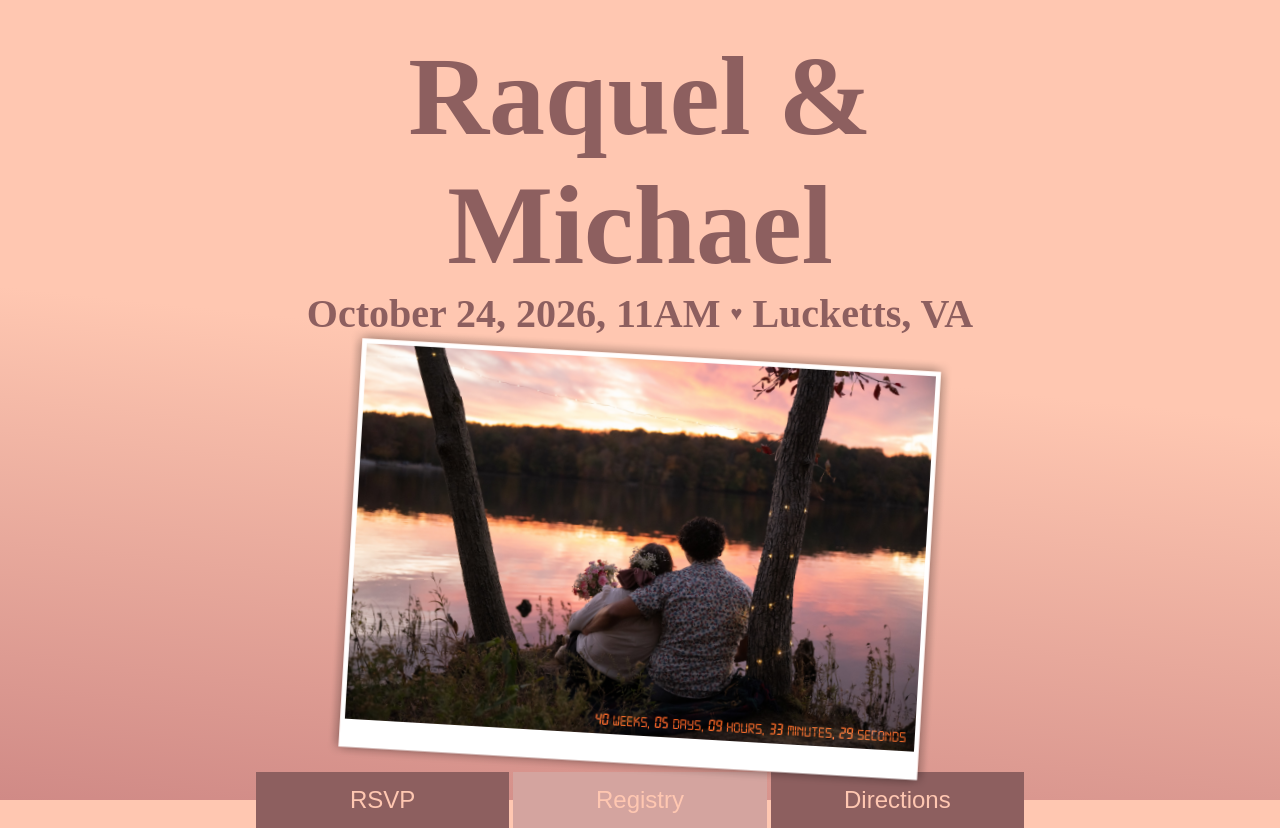
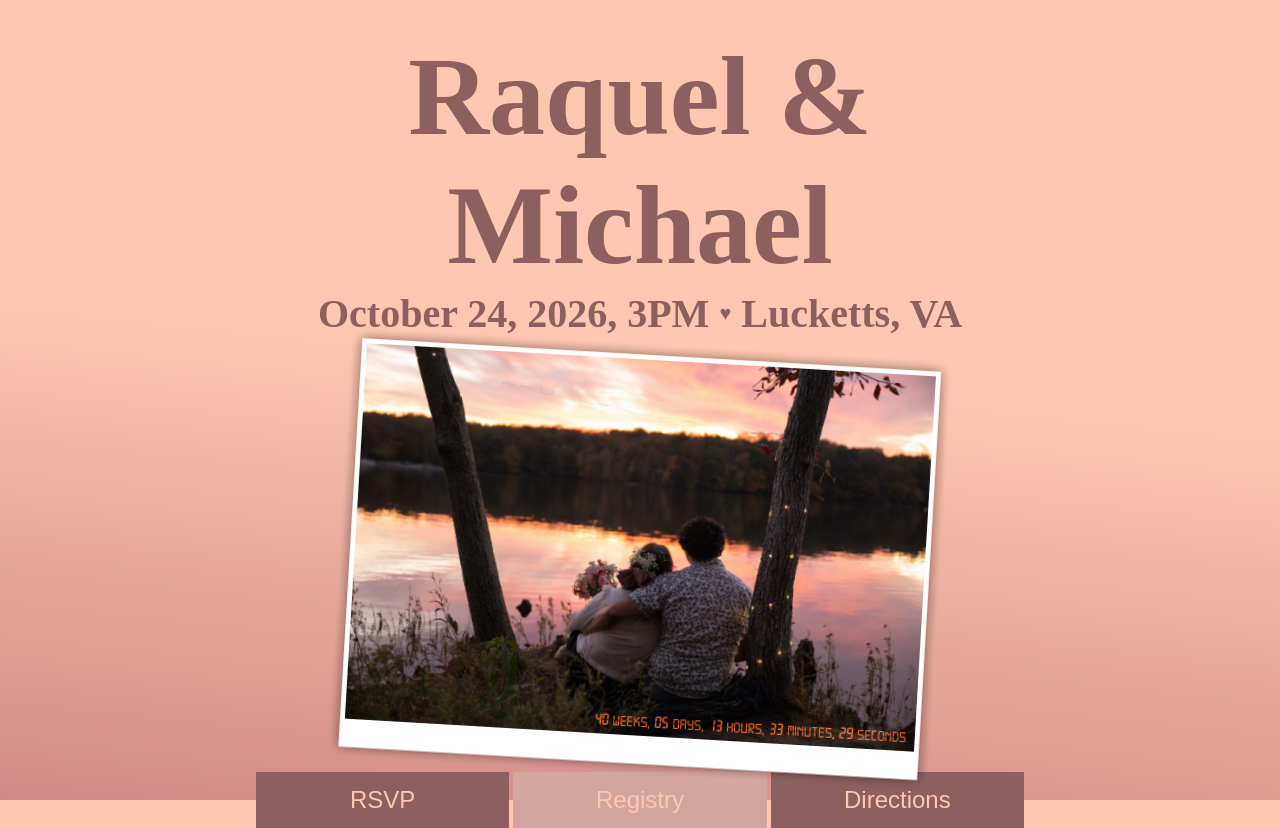
Before and after one commit to keaysma/wedding, a SvelteKit app: page / in a window 1280 px wide. Built offline with nearby package versions, Linux system fonts and the light colour scheme; a web font is replaced by a local one.

Commit message:
whoops wrong event time

```diff
--- a/src/routes/+page.svelte
+++ b/src/routes/+page.svelte
@@ -17,7 +17,7 @@
     const tHoursDays = 24;
     const tDaysWeeks = 7;
 
-    let eventTime = new Date("October 24 2026, 11:00 EDT");
+    let weddingStartAt = new Date("October 24 2026, 3:00 PM EDT");
 
     function getRemainingTime (): {
         weeks: string,
@@ -26,7 +26,7 @@
         minutes: string,
         seconds: string,
     } {
-        const remainingMillis = Number(eventTime) - Number(new Date());
+        const remainingMillis = Number(weddingStartAt) - Number(new Date());
 
         const totalWeeks = remainingMillis / (tMillisSeconds * tSecondsMinutes * tMinutesHours * tHoursDays * tDaysWeeks);
         const weeks = Math.trunc(totalWeeks).toString().padStart(2, "0");
@@ -69,7 +69,7 @@
 
 <section class="header">
     <h1>Raquel & Michael</h1>
-    <h2>October 24, 2026, 11AM <span class="small-heart">♥</span> Lucketts, VA</h2>
+    <h2>October 24, 2026, 3PM <span class="small-heart">♥</span> Lucketts, VA</h2>
 
     <!-- <div class="polaroid" style="transform: rotate3d({(1 - (pageY * 2))}, {-1 + (pageX * 2)}, 0.1, 10deg) scale3d(0.95, 0.95, 0.95) translate3d(-5px, 5px, 0px);"> -->
     <div class="polaroid" style="transform: rotate3d({0.75 + (pageX - 0.5)}, {0.5 + (pageY - 0.5)}, 0.1, 9deg) scale3d(0.95, 0.95, 0.95) translate3d(-5px, 5px, 0px);">
```
